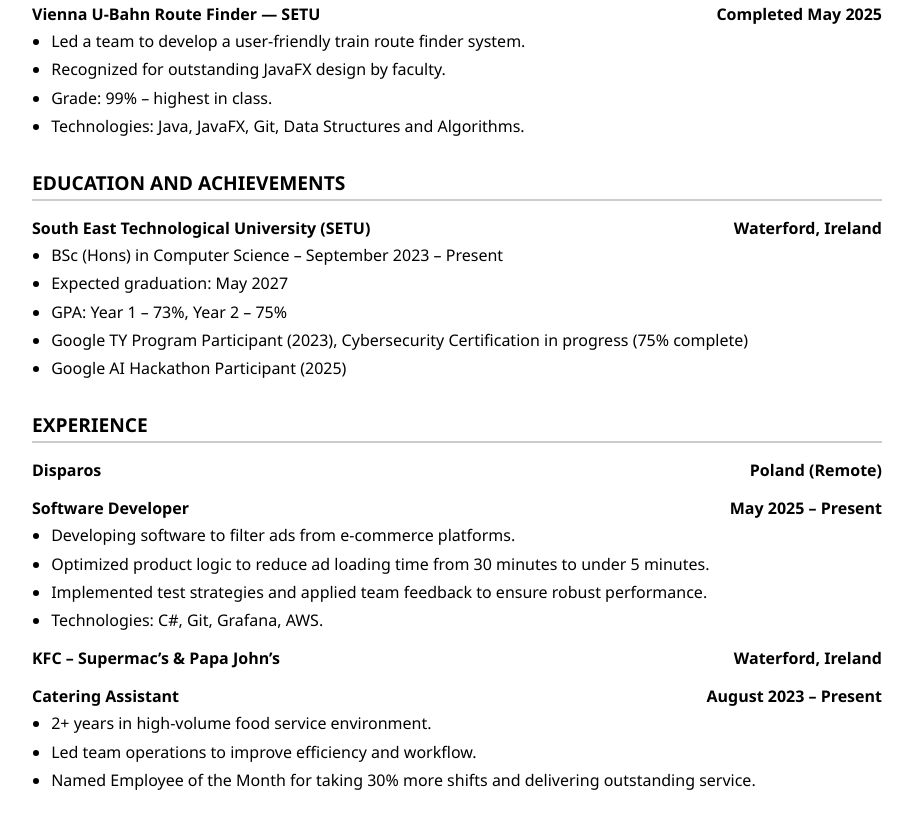
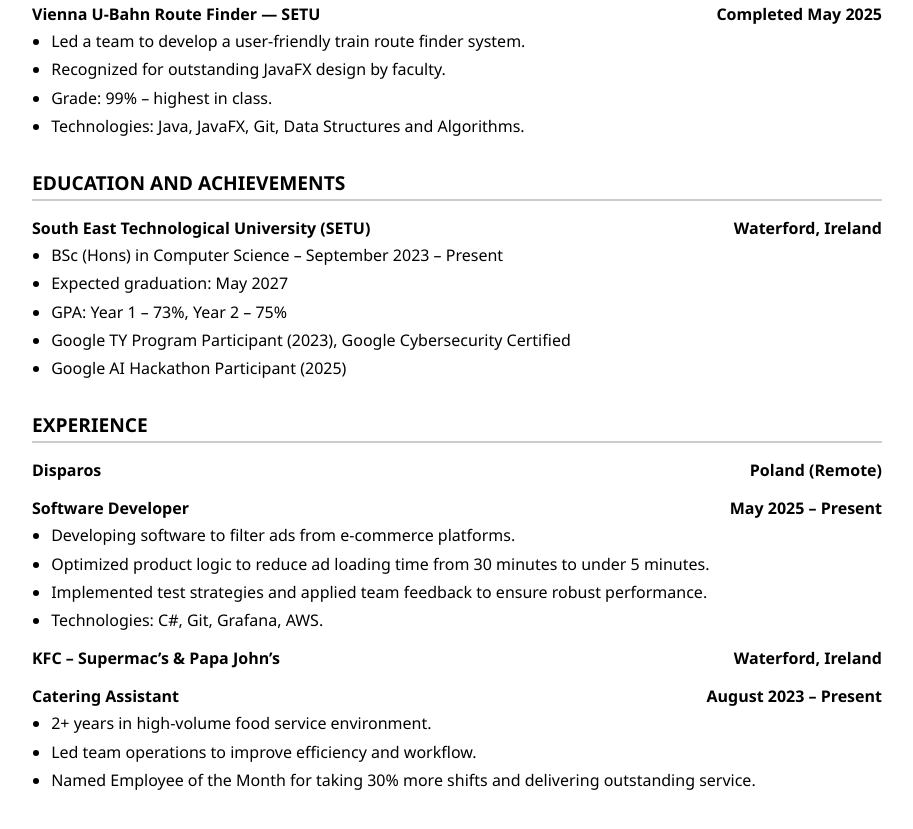
Before and after one commit to AndreyKutasevych/Andrii-Kutasevych.io, a plain HTML site: page index.html in a window 1280 px wide. Shown: the part 680-1509 px from the top of the page, without its empty margins (183-1096 px from the left). Drawn offline with Linux system fonts and the light colour scheme.

Commit message:
update the website

```diff
--- a/index.html
+++ b/index.html
@@ -148,7 +148,7 @@
       <li>BSc (Hons) in Computer Science – September 2023 – Present</li>
       <li>Expected graduation: May 2027</li>
       <li>GPA: Year 1 – 73%, Year 2 – 75%</li>
-      <li>Google TY Program Participant (2023), Cybersecurity Certification in progress (75% complete)</li>
+      <li>Google TY Program Participant (2023), Google Cybersecurity Certified</li>
       <li>Google AI Hackathon Participant (2025)</li>
     </ul>
   </div>
```
